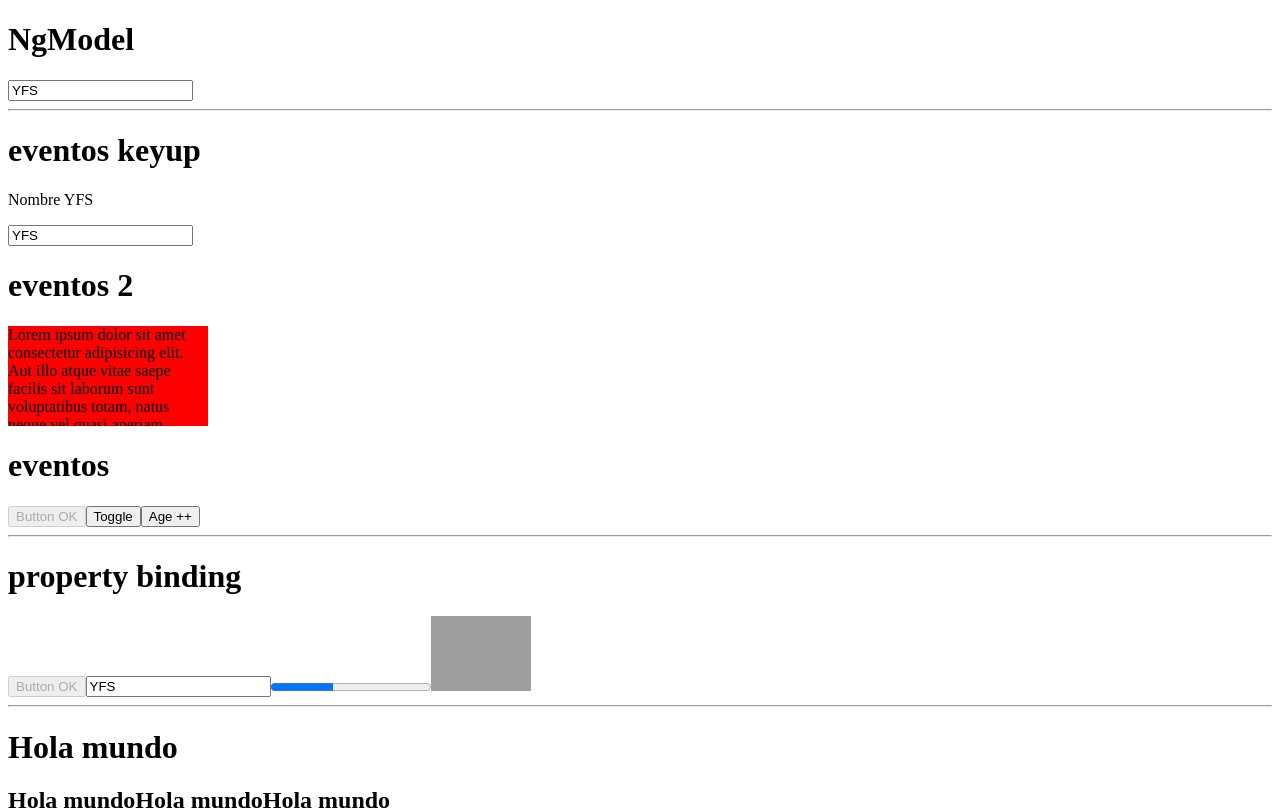
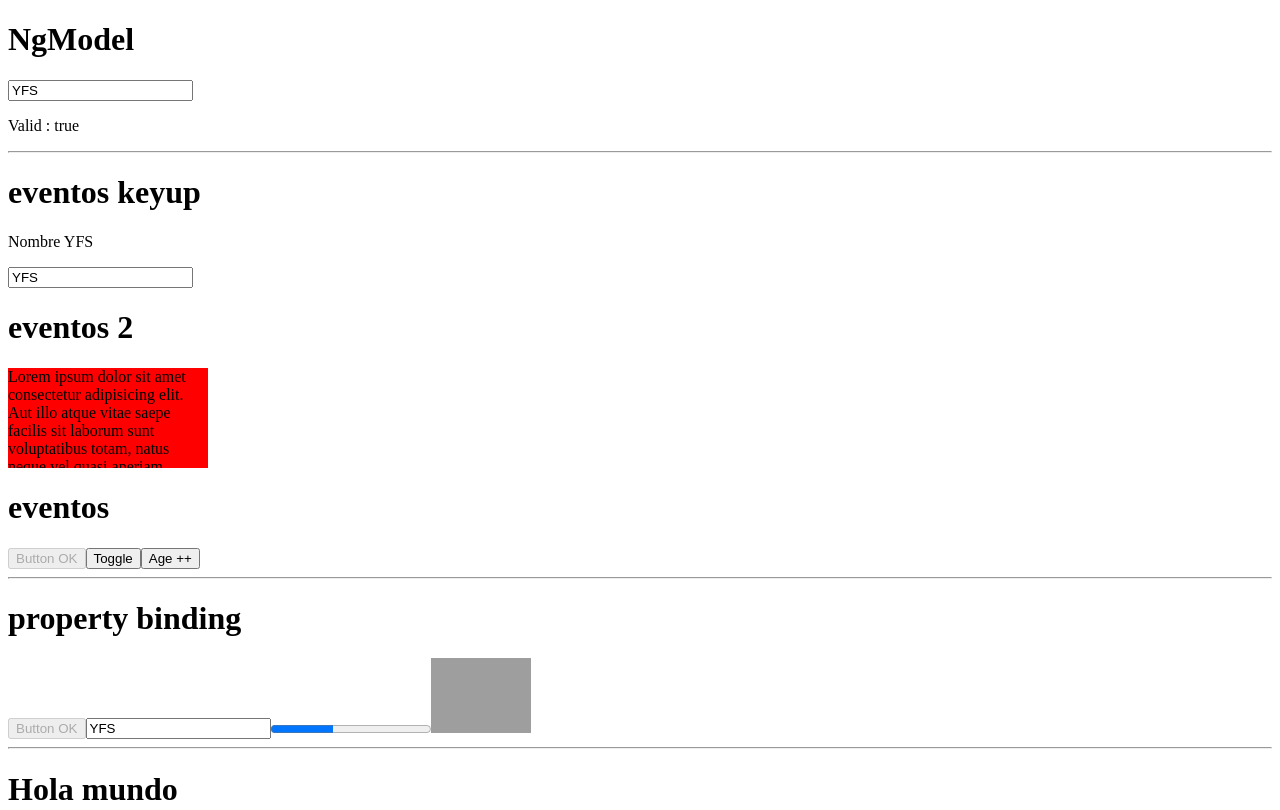
Before and after one commit to YordayFigueroaSanchez/platzi_frontend_con_angular, an Angular app in the folder 01_Curso_de_Fundamentos_de_Angular/my-store/: page / in a window 1280 px wide. Shown: the top 810 px of the page. Built offline with nearby package versions, Linux system fonts and the light colour scheme; grey boxes are pictures that could not be loaded.

Commit message:
ngModel - propiedades
ngModel - propiedades

```diff
--- a/01_Curso_de_Fundamentos_de_Angular/my-store/src/app/app.component.html
+++ b/01_Curso_de_Fundamentos_de_Angular/my-store/src/app/app.component.html
@@ -1,5 +1,6 @@
 <h1>NgModel</h1>
-<input type="text" [(ngModel)]="person.name">
+<input type="text" required #nameInput="ngModel" [(ngModel)]="person.name">
+<p>Valid : {{ nameInput.valid }} </p>
 <hr>
 <h1>eventos keyup</h1>
 <p>Nombre {{ person.name }}</p>
```
